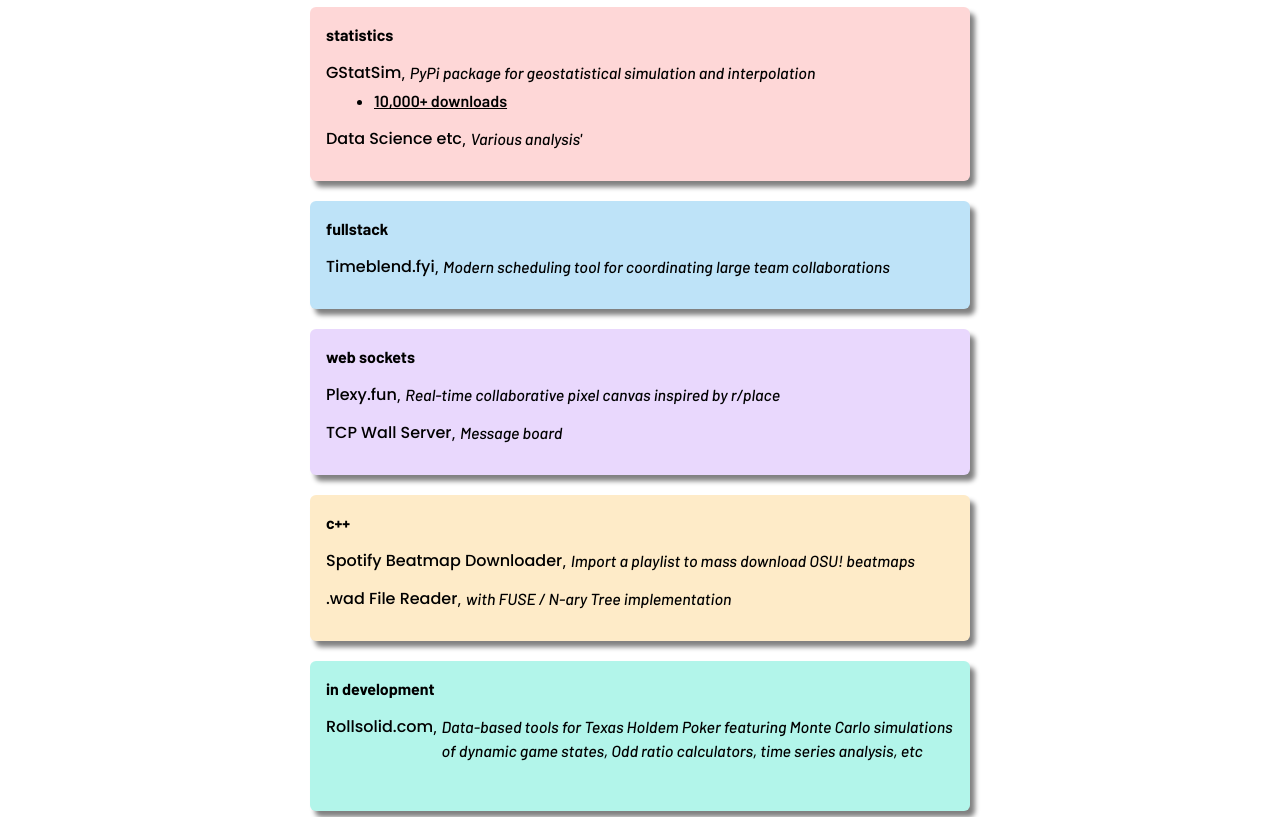
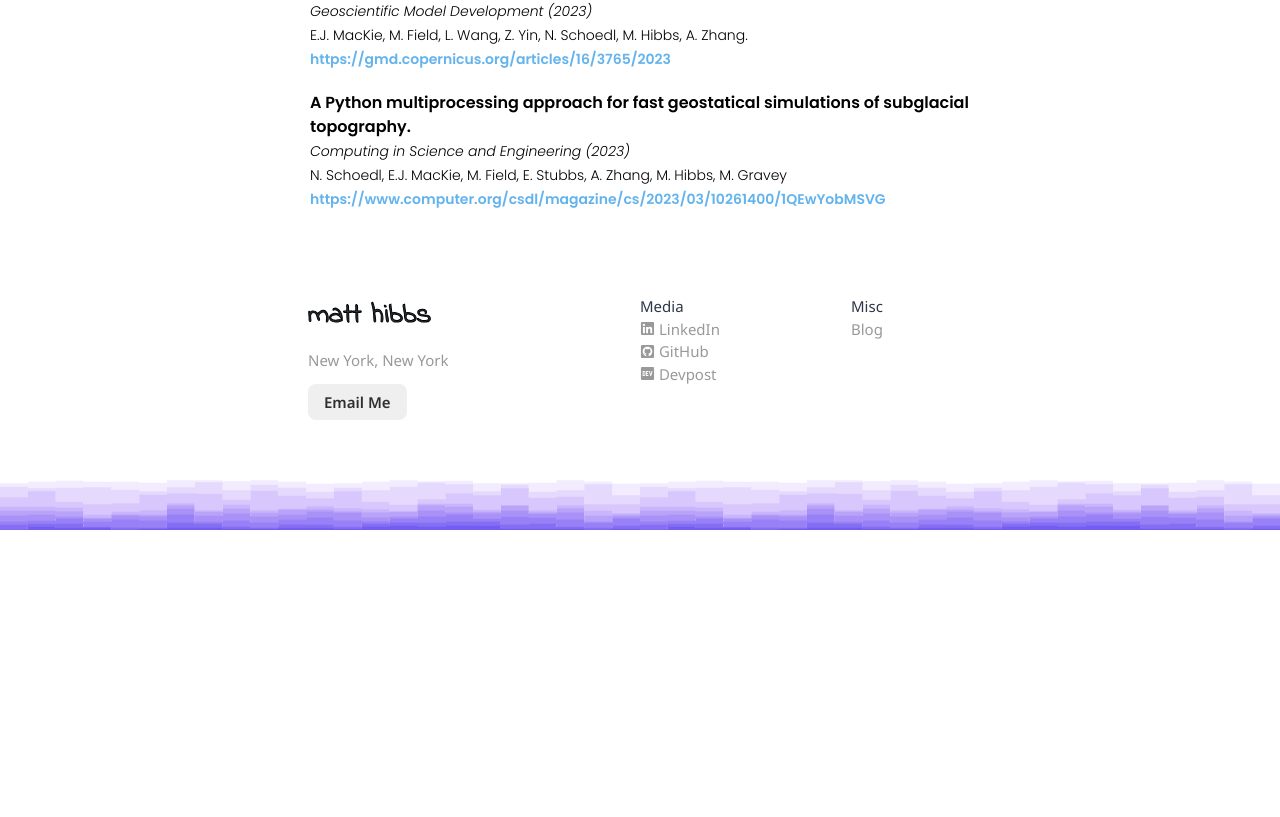
Before and after one commit to matthibbs7/mh7, a Next.js app: page / in a window 1280 px wide. Shown: the part 955-1772 px from the top of the page. After the commit the page ends 1485 px from the top, so only its background shows below. Built offline with nearby package versions, Linux system fonts and the light colour scheme; a web font is replaced by a local one.

Commit message:
update info

```diff
--- a/src/components/Footer.tsx
+++ b/src/components/Footer.tsx
@@ -75,7 +75,7 @@
               </Box>
               {/* <Text fontSize='15px'>Contact</Text> */}
               <Text fontSize='15px' color='#999'>
-                15696 Portico Drive, Wayzata, MN 55391
+                New York, New York
               </Text>
               <Stack direction={'row'} spacing={6}>
                 <Button onClick={() => window.open('mailto:hibbs.matthew@protonmail.com')} height='36px' fontSize='15px' color='#2f2f2f' bgColor='rgb(33, 33, 33, 0.07)' borderRadius='8px'>Email Me</Button>
--- a/src/pages/index.tsx
+++ b/src/pages/index.tsx
@@ -2,12 +2,13 @@
 import { Divider, Flex, Text, Image, UnorderedList, ListItem, useColorMode, useColorModeValue, Link, Button, Box, useMediaQuery, transition } from '@chakra-ui/react';
 import { useState } from 'react';
 import cursorImage from "../../public/images/bg.png";
+import Magic from '@/components/Magic';
 
 export default function Home() {
   const [shades, setShades] = useState(false);
   const bg = useColorModeValue('white', 'white')
   const color = useColorModeValue('black', 'black')
-
+  const toggleColorMode = useColorMode().toggleColorMode
   const [isLarge] = useMediaQuery('(min-width: 40.375em)')
 
   return (
@@ -36,11 +37,12 @@
             <Text color={color} textAlign="center" style={{fontFamily: 'Barlow'}} fontSize="19.5px" fontWeight="600" lineHeight="28px">Hi there, I&apos;m a software engineer based in New York City. Check out some of my <Text fontSize="19.5px" fontWeight="600" lineHeight="28px" borderBottom="3px solid" as="span" _hover={{cursor: `url("/images/pointer.png"), auto`}}>open source projects</Text>, which have won competitions and led to academic <Text fontSize="19.5px" fontWeight="600" lineHeight="28px" borderBottom="3px solid" as="span" _hover={{cursor: `url("/images/pointer.png"), auto`}}>co-authorships</Text>.</Text>
             <Text color={color} mt={5} textAlign="center" style={{fontFamily: 'Barlow'}} fontSize="19.5px" fontWeight="600" lineHeight="28px">My <Text fontSize="19.5px" fontWeight="600" lineHeight="28px" borderBottom="3px solid" as="span">proficiencies</Text> include building frontend interfaces, high performance computing, web development, and systems programming. I enjoy cooking, working out, and <Text fontSize="19.5px" fontWeight="600" lineHeight="28px" borderBottom="3px solid" as="span">poker</Text> in my free time.</Text>
           </Flex>
+          {/* <Magic colorMode='dark' toggleColorMode={toggleColorMode} shades={shades} setShades={setShades} /> */}
           <Flex  id="portfolio" flexDirection="column">
             <Flex mb={3.5}  mt={7}>
               <Text color={color} borderBottom="2.5px solid" style={{fontFamily: 'Barlow'}} fontSize="22px" fontWeight="600" lineHeight="33px">portfolio</Text>
             </Flex>
-            <Flex boxShadow='5px 6px 5px gray' borderRadius={6} p={4} bg='green.100' flexDirection='column'>
+            {/* <Flex boxShadow='5px 6px 5px gray' borderRadius={6} p={4} bg='green.100' flexDirection='column'>
               <Text color={color} mb={3.5} style={{fontFamily: 'Poppins'}} fontSize="14px" lineHeight="24px" fontWeight={700}>machine learning</Text>
               <Flex mb={3.5} direction='row'>
 
@@ -69,8 +71,8 @@
                 <Text color={color} fontSize="16px" lineHeight="24px" fontWeight={400} style={{textDecoration: 'none'}} textDecoration="none" as="span">,&nbsp;</Text>
                 <Text color={color} fontSize="16px" lineHeight="24px" fontWeight={500} style={{fontFamily: 'Barlow'}} textDecoration="none" as="span" fontStyle="italic"> Watch brand classification using Azure and Computer Vision</Text>
               </Flex>
-            </Flex>
-            <Flex boxShadow='5px 6px 5px gray' mt={5} borderRadius={6} p={4} bg='red.100' flexDirection='column'>
+            </Flex> */}
+            {/* <Flex boxShadow='5px 6px 5px gray' mt={5} borderRadius={6} p={4} bg='red.100' flexDirection='column'>
               <Text color={color} mb={3.5}  style={{fontFamily: 'Barlow'}} fontSize="16px" lineHeight="24px" fontWeight={700}>statistics</Text>
               <Flex direction='row'>
                 <Text onClick={() => window.open("https://pypi.org/project/gstatsim/", '_blank')} _hover={{cursor: `url("/images/pointer.png"), auto`, textDecoration: 'underline'}} color={color} style={{fontFamily: 'Poppins'}} fontSize="16px" lineHeight="24px" fontWeight={500}>GStatSim</Text>
@@ -85,21 +87,21 @@
                 <Text color={color} fontSize="16px" lineHeight="24px" fontWeight={400} style={{textDecoration: 'none'}} textDecoration="none" as="span">,&nbsp;</Text>
                 <Text color={color} fontSize="16px" lineHeight="24px" fontWeight={500} style={{fontFamily: 'Barlow'}} textDecoration="none" as="span" fontStyle="italic">Various analysis&apos;</Text>
               </Flex>
-            </Flex>
-            <Flex boxShadow='5px 6px 5px gray' mt={5} borderRadius={6} p={4} bg='blue.100' flexDirection='column'>
-            <Text color={color} mb={3.5} style={{fontFamily: 'Barlow'}} fontSize="16px" lineHeight="24px" fontWeight={700}>fullstack</Text>
+            </Flex> */}
+            {/* <Flex boxShadow='5px 6px 5px gray' mt={5} borderRadius={6} p={4} bg='blue.100' flexDirection='column'>
+            <Text color={color} mb={3.5} style={{fontFamily: 'Barlow'}} fontSize="16px" lineHeight="24px" fontWeight={700}>fullstack</Text> */}
               {/* <Flex mb={3.5} direction='row'>
                 <Text color={color} style={{fontFamily: 'Poppins'}} fontSize="16px" lineHeight="24px" fontWeight={500}><Link href="https://github.com/matthibbs7/Data-Science" isExternal>Demogorgn.ai</Link></Text>
                 <Text color={color} fontSize="16px" lineHeight="24px" fontWeight={400} style={{textDecoration: 'none'}} textDecoration="none" as="span">,&nbsp;</Text>
                 <Text color={color} fontSize="16px" lineHeight="24px" fontWeight={500} style={{fontFamily: 'Barlow'}} textDecoration="none" as="span" fontStyle="italic">Website for simulating Greenland topography for geophysics researchers</Text>
               </Flex> */}
-              <Flex mb={3.5} direction='row'>
+              {/* <Flex mb={3.5} direction='row'>
                 <Text onClick={() => window.open("https://timeblend.fyi", '_blank')} _hover={{cursor: `url("/images/pointer.png"), auto`, textDecoration: 'underline'}} color={color} style={{fontFamily: 'Poppins'}} fontSize="16px" lineHeight="24px" fontWeight={500}>Timeblend.fyi</Text>
                 <Text color={color} fontSize="16px" lineHeight="24px" fontWeight={400} style={{textDecoration: 'none'}} textDecoration="none" as="span">,&nbsp;</Text>
                 <Text color={color} fontSize="16px" lineHeight="24px" fontWeight={500} style={{fontFamily: 'Barlow'}} textDecoration="none" as="span" fontStyle="italic">Modern scheduling tool for coordinating large team collaborations</Text>
               </Flex>
-            </Flex>
-            <Flex boxShadow='5px 6px 5px gray' mt={5} borderRadius={6} p={4} bg='purple.100' flexDirection='column'>
+            </Flex> */}
+            {/* <Flex boxShadow='5px 6px 5px gray' mt={5} borderRadius={6} p={4} bg='purple.100' flexDirection='column'>
               <Text color={color} mb={3.5} style={{fontFamily: 'Barlow'}} fontSize="16px" lineHeight="24px" fontWeight={700}>web sockets</Text>
               <Flex mb={3.5} direction='row'>
                 <Text onClick={() => window.open("https://github.com/matthibbs7/plexy.fun", '_blank')} _hover={{cursor: `url("/images/pointer.png"), auto`, textDecoration: 'underline'}} color={color} style={{fontFamily: 'Poppins'}} fontSize="16px" lineHeight="24px" fontWeight={500}>Plexy.fun</Text>
@@ -111,8 +113,8 @@
                 <Text color={color} fontSize="16px" lineHeight="24px" fontWeight={400} style={{textDecoration: 'none'}} textDecoration="none" as="span">,&nbsp;</Text>
                 <Text color={color} fontSize="16px" lineHeight="24px" fontWeight={500} style={{fontFamily: 'Barlow'}} textDecoration="none" as="span" fontStyle="italic"> Message board</Text>
               </Flex>
-            </Flex>
-            <Flex boxShadow='5px 6px 5px gray' mt={5} borderRadius={6} p={4} bg='orange.100' flexDirection='column'>
+            </Flex> */}
+            {/* <Flex boxShadow='5px 6px 5px gray' mt={5} borderRadius={6} p={4} bg='orange.100' flexDirection='column'>
               <Text color={color} mb={3.5} style={{fontFamily: 'Barlow'}} fontSize="16px" lineHeight="24px" fontWeight={700}>c++</Text>
               <Flex mb={3.5} direction='row'>
                 <Text onClick={() => window.open("https://www.youtube.com/watch?v=HbPUxW4rno0", '_blank')} _hover={{cursor: `url("/images/pointer.png"), auto`, textDecoration: 'underline'}} color={color} style={{fontFamily: 'Poppins'}} fontSize="16px" lineHeight="24px" fontWeight={500}>Spotify Beatmap Downloader</Text>
@@ -124,13 +126,13 @@
                 <Text color={color} fontSize="16px" lineHeight="24px" fontWeight={400} style={{textDecoration: 'none'}} textDecoration="none" as="span">,&nbsp;</Text>
                 <Text color={color} fontSize="16px" lineHeight="24px" fontWeight={500} style={{fontFamily: 'Barlow'}} textDecoration="none" as="span" fontStyle="italic"> with FUSE / N-ary Tree implementation</Text>
               </Flex>
-            </Flex>
+            </Flex> */}
             <Flex boxShadow='5px 6px 5px gray' mt={5} borderRadius={6} p={4} bg='teal.100' flexDirection='column'>
               <Text color={color} mb={3.5} style={{fontFamily: 'Barlow'}} fontSize="16px" lineHeight="24px" fontWeight={700}>in development</Text>
               <Flex mb={8} direction='row'>
-                <Text onClick={() => window.open("https://www.rollsolid.com", '_blank')} _hover={{cursor: `url("/images/pointer.png"), auto`, textDecoration: 'underline'}} color={color} style={{fontFamily: 'Poppins'}} fontSize="16px" lineHeight="24px" fontWeight={500}>Rollsolid.com</Text>
+                <Text onClick={() => window.open("https://www.kadane.xyz", '_blank')} _hover={{cursor: `url("/images/pointer.png"), auto`, textDecoration: 'underline'}} color={color} style={{fontFamily: 'Poppins'}} fontSize="16px" lineHeight="24px" fontWeight={500}>Kadane</Text>
                 <Text color={color} fontSize="16px" lineHeight="24px" fontWeight={400} style={{textDecoration: 'none'}} textDecoration="none" as="span">,&nbsp;</Text>
-                <Text color={color} fontSize="16px" lineHeight="24px" fontWeight={500} style={{fontFamily: 'Barlow'}} textDecoration="none" as="span" fontStyle="italic">Data-based tools for Texas Holdem Poker featuring Monte Carlo simulations of dynamic game states, Odd ratio calculators, time series analysis, etc</Text>
+                <Text color={color} mt="-0.5" fontSize="16px" lineHeight="24px" fontWeight={500} style={{fontFamily: 'Barlow'}} textDecoration="none" as="span" fontStyle="italic">a collaborative learning experience</Text>
               </Flex>
               {/* <Flex mb={8} direction='row'>
                 <Text color={color} style={{fontFamily: 'Poppins'}} fontSize="16px" lineHeight="24px" fontWeight={500}><Link href="https://www.rollsolid.com" isExternal>Demogorgn.ai</Link></Text>
@@ -153,8 +155,9 @@
             </Flex>
             <Flex direction="column">
               <Text color={color} fontSize="16px" lineHeight="24px" fontWeight={600} style={{fontFamily: 'Poppins'}}>A Python multiprocessing approach for fast geostatical simulations of subglacial topography.</Text>
-              <Text color={color} fontSize="14px" lineHeight="24px" style={{fontFamily: 'Poppins'}} fontWeight={300}>N. Schoedl, E.J. MacKie, M. Field, E. Stubbs, A. Zhang, M. Hibbs, M. Gravey (in press)</Text>
-              <Text fontStyle='italic' color={color} mb={7} fontSize="14px" lineHeight="24px" style={{fontFamily: 'Poppins'}} fontWeight={300}>Submitted to Computing in Science and Engineering</Text>
+              <Text fontStyle='italic' color={color}  fontSize="14px" lineHeight="24px" style={{fontFamily: 'Poppins'}} fontWeight={300}>Computing in Science and Engineering (2023)</Text>
+              <Text color={color} fontSize="14px"  lineHeight="24px" style={{fontFamily: 'Poppins'}} fontWeight={300}>N. Schoedl, E.J. MacKie, M. Field, E. Stubbs, A. Zhang, M. Hibbs, M. Gravey</Text>
+              <Text mb={7} onClick={() => window.open("https://gmd.copernicus.org/articles/16/3765/2023", '_blank')} _hover={{cursor: `url("/images/pointer.png"), auto`, textDecoration: 'underline'}} color='blue.300'fontSize="14px" lineHeight="24px" style={{fontFamily: 'Poppins'}} fontWeight={600}>https://www.computer.org/csdl/magazine/cs/2023/03/10261400/1QEwYobMSVG</Text>
             </Flex>
           </Flex>
 
```
